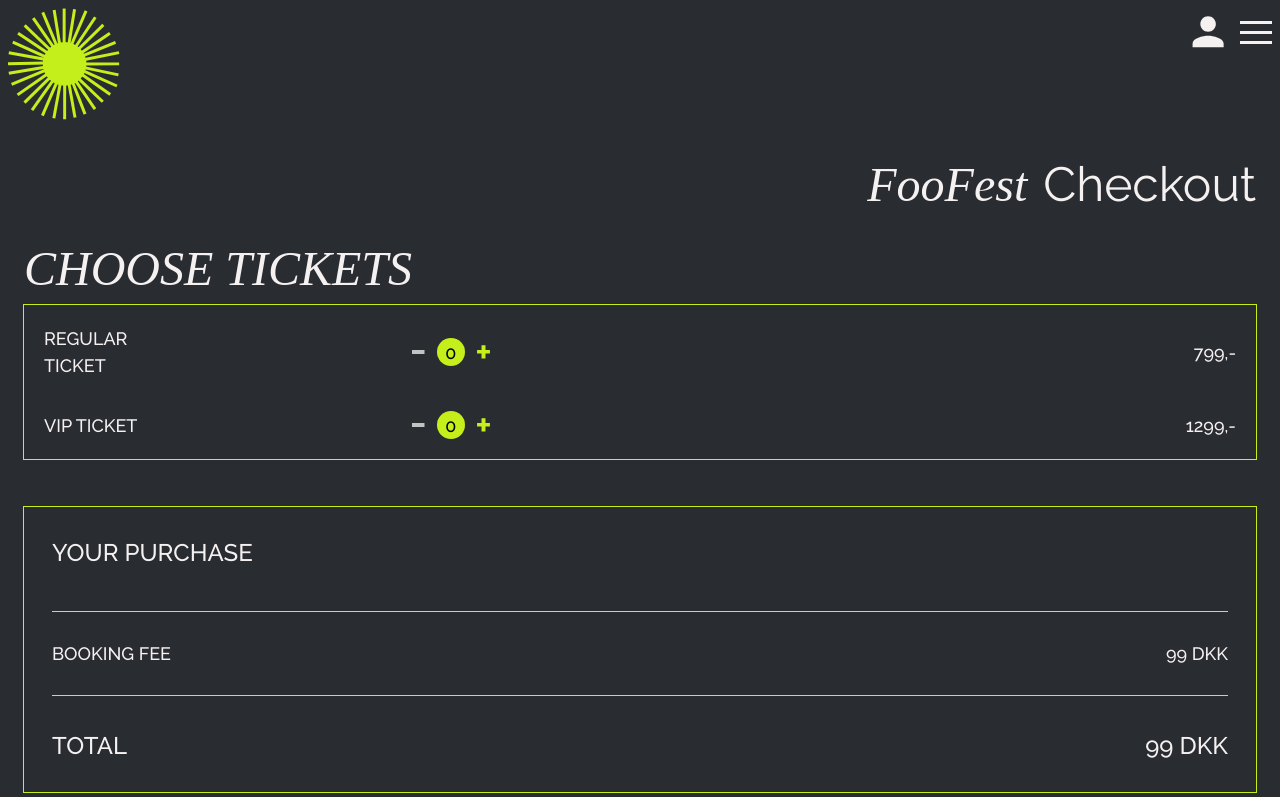
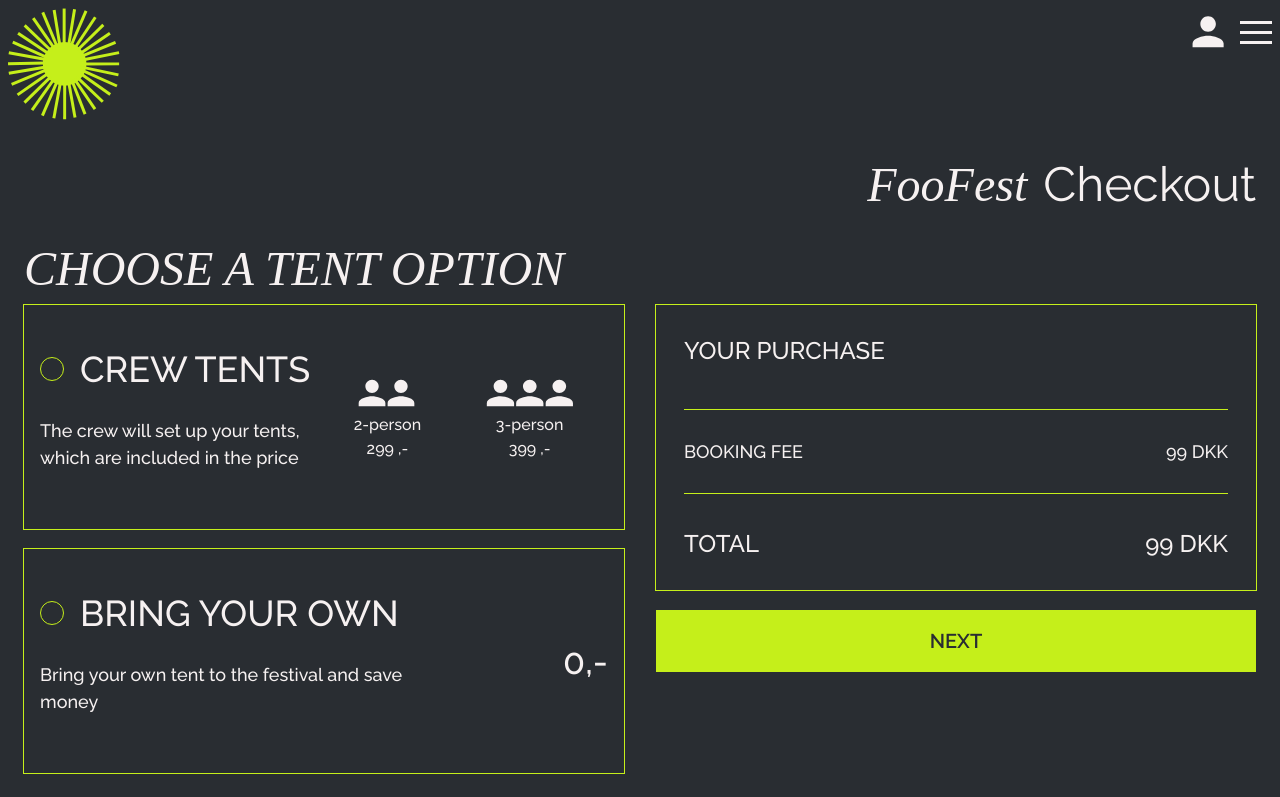
Before and after one commit to TheImpatientz/foofest_exam, a Next.js app: page /tickets in a window 1280 px wide. Shown: the top 797 px of the page. Built offline with nearby package versions, Linux system fonts and the light colour scheme; no server answers.

Commit message:
bring your own and crew tent layout done

```diff
--- a/src/app/tickets/page.jsx
+++ b/src/app/tickets/page.jsx
@@ -15,7 +15,7 @@ import TentRadioBtnTwo from "@/components/TentRadioBtnTwo";
 export default function Home() {
   const form = useRef(null);
   //metode til at få vist "flere sider" ligesom i matasquizzen
-  const [visible, setVisible] = useState(1);
+  const [visible, setVisible] = useState(3);
 
   //states og objects til CHOOSE TICKETS------------------------------------------------------------
   //arrayet der holder styr på antal af hendholdvis regular- samt vip-tickets
@@ -114,7 +114,7 @@ export default function Home() {
   // console.log("dette er twoPers", threePers);
 
   //Hvis man medbringer sit eget telt, er dette state true
-  const [bringYourOwn, setBringYourOwn] = useState(false);
+  const [tentOption, setTentOption] = useState("");
 
   //State der holder styr på om GREEN CAMPING  er valgt eller ikke
   const [greenCamping, setGreenCamping] = useState(false);
@@ -211,12 +211,13 @@ export default function Home() {
         </section>
       )}
       {visible === 3 && (
-        <section>
+        <section className="">
           <HeaderTwo page="Checkout"></HeaderTwo>
           <h3>CHOOSE A TENT OPTION</h3>
-          <form action="">
-            <TentRadioBtnOne name="tentoption" id="CrewTents" text="CREW TENTS" beregnTelte={beregnTelte} setBringYourOwn={setBringYourOwn}></TentRadioBtnOne>
-            <TentRadioBtnTwo name="tentoption" id="BringYourOwn" text="BRING YOUR OWN" setTwoPers={setTwoPers} setThreePers={setThreePers} setBringYourOwn={setBringYourOwn}></TentRadioBtnTwo>
+          <form action="" className="w-full h-fit md:grid md:grid-cols-2 md:gap-8">
+            <div>
+              <TentRadioBtnOne name="tentoption" id="CrewTents" text="CREW TENTS" beregnTelte={beregnTelte} tentOption={tentOption} setTentOption={setTentOption}></TentRadioBtnOne>
+              <TentRadioBtnTwo name="tentoption" id="BringYourOwn" text="BRING YOUR OWN" setTwoPers={setTwoPers} setThreePers={setThreePers} tentOption={tentOption} setTentOption={setTentOption}></TentRadioBtnTwo>
               <p>Do your group want to get a quiet spot closer to the green forrest? Add the Green Camping option</p>
               <input
                 type="checkbox"
@@ -225,7 +226,9 @@ export default function Home() {
                   setGreenCamping((old) => !old);
                 }}
               />
-            <YourPurchase ticket={ticket} campingspot={chosenSpot.toUpperCase()} twoPers={twoPers} threePers={threePers} greenCamping={greenCamping} bringYourOwn={bringYourOwn} />
+            </div>
+            <div className="w-full justify-self-end">
+              <YourPurchase ticket={ticket} campingspot={chosenSpot.toUpperCase()} twoPers={twoPers} threePers={threePers} greenCamping={greenCamping} tentOption={tentOption} />
               <PrimaryButton
                 onClick={() => {
                   //Vi tilføjer vores states som items til dataObj
@@ -240,6 +243,7 @@ export default function Home() {
                   setVisible((o) => o + 1);
                 }}
               />
+            </div>
           </form>
         </section>
       )}
--- a/src/components/TentRadioBtnOne.jsx
+++ b/src/components/TentRadioBtnOne.jsx
@@ -1,17 +1,17 @@
 import { useState } from "react";
+import Image from "next/image";
 import styles from "@/components/RadioBtn.module.css";
 
-//RadioBtn skal modtage
-//Et name (dette skal være ens for de buttons der er i samme gruppe)
-//Et id, der skal være unikt og som også bliver den tekst der vises i label
-export default function TentRadioBtnOne({ name, id, text, beregnTelte, setBringYourOwn }) {
-  const [isChecked, setIsChecked] = useState(false);
+import twoPers from "@/logo/twopers.svg";
+import threePers from "@/logo/threepers.svg";
 
+//CREW TENTS
+export default function TentRadioBtnOne({ name, id, text, beregnTelte, tentOption, setTentOption }) {
   return (
     <>
-      <div className={`cursor-pointer mb-5 border hover:border-[3px] border-solid border-[var(--accent-color)] w-full md:w-80 h-28 md:h-44 ${styles.checked} ${isChecked && "border-[3px]"}`}>
-        <label htmlFor={id} className="cursor-pointer h-full w-full flex flex-col items-center justify-center text-[var(--secondary-color)]">
-          <div className="w-fit h-fit flex items-center">
+      <div className={`cursor-pointer mb-5 outline-1 outline hover:outline-[3px] outline-[var(--accent-color)] w-full md:w-full h-80 md:h-56 ${styles.checked} ${tentOption === "crewTents" && "outline-[3px]"}`}>
+        <label htmlFor={id} className="grid grid-rows-5 p-4 lg:grid-rows-2 lg:grid-cols-4 cursor-pointer  h-full w-full text-[var(--secondary-color)]">
+          <div className="row-start-1 self-center w-fit h-fit flex items-center lg:col-start-1 lg:col-span-4">
             <input
               type="radio"
               className={`${styles.radio} w-5 md:w-6 h-5 md:h-6`}
@@ -20,18 +20,23 @@ export default function TentRadioBtnOne({ name, id, text, beregnTelte, setBringY
               required
               onChange={() => {
                 beregnTelte();
-                setIsChecked((old) => !old);
-                setBringYourOwn((old) => false);
+                setTentOption((old) => "crewTents");
               }}
             />
             <p className="text-[var(--secondary-color)] text-xl md:text-4xl ml-4 h-fit">{text}</p>
           </div>
-          <p>The crew will set up your tents, which are included in the price</p>
-          <div
-            className="flex
-          ">
-            <p>2-person</p>
-            <p>3-person</p>
+          <p className="row-start-2 self-start lg:col-start-1 lg:col-span-2">The crew will set up your tents, which are included in the price</p>
+          <div className="row-start-4 flex justify-between justify-self-center w-4/5 h-fit lg:row-start-1 lg:row-span-2 lg:col-start-3 lg:col-span-2 lg:self-center">
+            <span className="flex flex-col items-center">
+              <Image src={twoPers} alt="Two person telt icon" />
+              <p className="text-base">2-person</p>
+              <p className="text-base">299 ,-</p>
+            </span>
+            <span className="flex flex-col items-center">
+              <Image src={threePers} alt="Three person telt icon" />
+              <p className="text-base">3-person</p>
+              <p className="text-base">399 ,-</p>
+            </span>
           </div>
         </label>
       </div>
--- a/src/components/TentRadioBtnTwo.jsx
+++ b/src/components/TentRadioBtnTwo.jsx
@@ -1,16 +1,14 @@
 import { useState } from "react";
 import styles from "@/components/RadioBtn.module.css";
 
-//RadioBtn skal modtage
-//Et name (dette skal være ens for de buttons der er i samme gruppe)
-//Et id, der skal være unikt og som også bliver den tekst der vises i label
-export default function TentRadioBtnTwo({ name, id, text, setTwoPers, setThreePers, setBringYourOwn }) {
-  const [isChecked, setIsChecked] = useState(false);
+//BRING YOUR OWN
+export default function TentRadioBtnTwo({ name, id, text, setTwoPers, setThreePers, tentOption, setTentOption }) {
+  //const [isChecked, setIsChecked] = useState(false);
   return (
     <>
-      <div className={`cursor-pointer mb-5 border hover:border-[3px] border-solid border-[var(--accent-color)] w-full md:w-80 h-28 md:h-44 ${styles.checked} ${isChecked && "border-[3px]"}`}>
-        <label htmlFor={id} className="cursor-pointer h-full w-full flex flex-col items-center justify-center text-[var(--secondary-color)]">
-          <div className="w-fit h-fit flex items-center">
+      <div className={`cursor-pointer mb-5 outline-1 outline hover:outline-[3px] outline-[var(--accent-color)] w-full md:w-full h-fit md:h-56 ${styles.checked} ${tentOption === "bringOwn" && "outline-[3px]"}`}>
+        <label htmlFor={id} className="grid grid-rows-2 p-4 md:grid-rows-2 md:grid-cols-3 cursor-pointer  h-full w-full text-[var(--secondary-color)]">
+          <div className="row-start-1 self-center w-fit h-fit flex items-center md:col-start-1 md:col-span-4">
             <input
               type="radio"
               className={`${styles.radio} w-5 md:w-6 h-5 md:h-6`}
@@ -20,12 +18,13 @@ export default function TentRadioBtnTwo({ name, id, text, setTwoPers, setThreePe
               onChange={() => {
                 setTwoPers((old) => 0);
                 setThreePers((old) => 0);
-                setBringYourOwn((old) => !old);
-                setIsChecked((old) => !old);
+                setTentOption((old) => "bringOwn");
               }}
             />
             <p className="text-[var(--secondary-color)] text-xl md:text-4xl ml-4 h-fit">{text}</p>
           </div>
+          <p className="row-start-2 self-start md:col-start-1 md:col-span-2">Bring your own tent to the festival and save money</p>
+          <p className="row-start-2 md:row-start-1 md:row-span-2 md:col-start-3 text-3xl md:text-4xl self-end md:self-center justify-self-end ml-4">0,-</p>
         </label>
       </div>
     </>
--- a/src/components/YourPurchase.jsx
+++ b/src/components/YourPurchase.jsx
@@ -1,5 +1,5 @@
 // ticket bliver sendt med til barnet, så vi kan gribe fat i værdierne, der befinder sig i objektet
-export default function YourPurchase({ campingspot, ticket, twoPers, threePers, greenCamping, bringYourOwn }) {
+export default function YourPurchase({ campingspot, ticket, twoPers, threePers, greenCamping, tentOption }) {
   return (
     <div className="outline outline-[var(--accent-color)] outline-1 p-7 mb-2 font-semibold">
       <h4 className="pb-9">YOUR PURCHASE</h4>
@@ -33,7 +33,7 @@ export default function YourPurchase({ campingspot, ticket, twoPers, threePers,
         </div>
       )}
 
-      {bringYourOwn === true && (
+      {tentOption === "bringOwn" && (
         <div className="flex justify-between pt-7 ">
           <p>BRING YOUR OWN</p>
           <p className="">0 DKK</p>
```
Also changed, not shown: src/logo/threepers.svg (added), src/logo/twopers.svg (added). Lines whose indentation alone changed are shown as unchanged.
